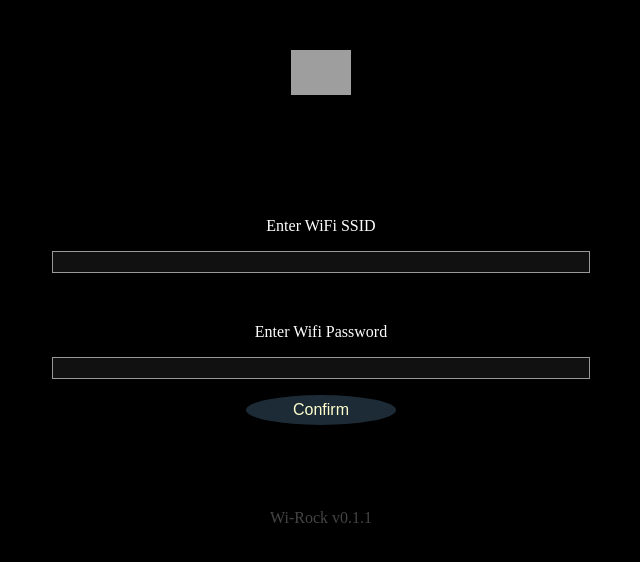
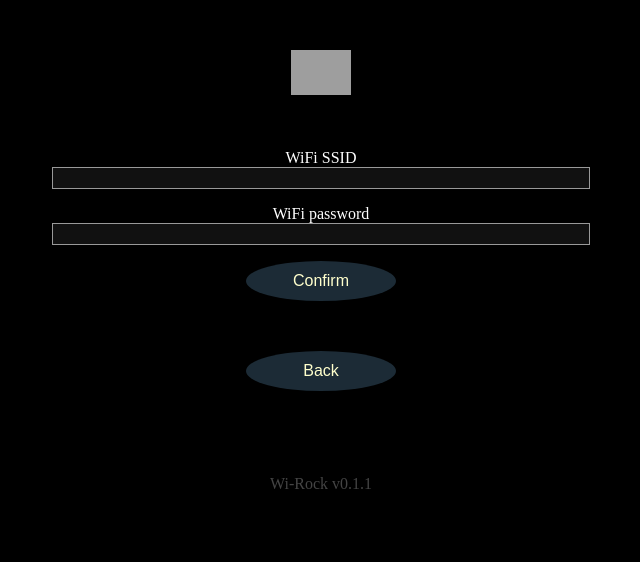
Before and after one commit to McDaisy/Wi-Rock, a Flask app: page /manual_ssid_entry in a window 1280 px wide. Shown: the top 562 px of the page, without its empty margins (319-959 px from the left). Run offline with Flask 3, Linux system fonts and the light colour scheme; grey boxes are pictures that could not be loaded.

Commit message:
Update manual_ssid_entry.html

```diff
--- a/root/web/templates/manual_ssid_entry.html
+++ b/root/web/templates/manual_ssid_entry.html
@@ -2,18 +2,17 @@
 
 {% block body %}
   <div id="mainContent">
-    <p align="center"><label>&nbsp;</label></p>
-    <p align="center"><label>&nbsp;</label></p>
+    <form action="{{ url_for('save_credentials') }}" method=post>
+    <p align="center"><label for="menu">WiFi SSID</label><br />
+    <input type="text" name="ssid" class="wifiNetworkInputs inputs"></p>
 
-    <p align="center"><label for="menu">Enter WiFi SSID</label></p>
-    <p align="center"><form action="{{ url_for('save_credentials') }}" method=post>
-    <p align="center"><input type="text" name="ssid", class="wifiNetworkInputs"></p>
+    <p align="center"><label for="wifi_key">WiFi password</label><br />
+    <input type="password" name="wifi_key" class="wifiNetworkInputs inputs"></p>
+    <p align="center"><input type="submit" class="button confirmbutton" value="Confirm" style="height:40px;width:150px"></p>
+    </p></form>
 
     <p align="center"><label>&nbsp;</label></p>
 
-    <p align="center"><label for="wifi_key">Enter Wifi Password</label></p>
-    <p align="center"><input type="password" name="wifi_key", class="wifiNetworkInputs"></p>
-    <p align="center"><input type="submit", class="button", value="Confirm" style="height:30px;width:150px"></p>
-    </form></p>
+    <p align="center"><a href="/wifi"><button class="button backbutton" style="height:40px;width:150px">Back</button></a></p>
   </div>
 {% endblock %}
```
